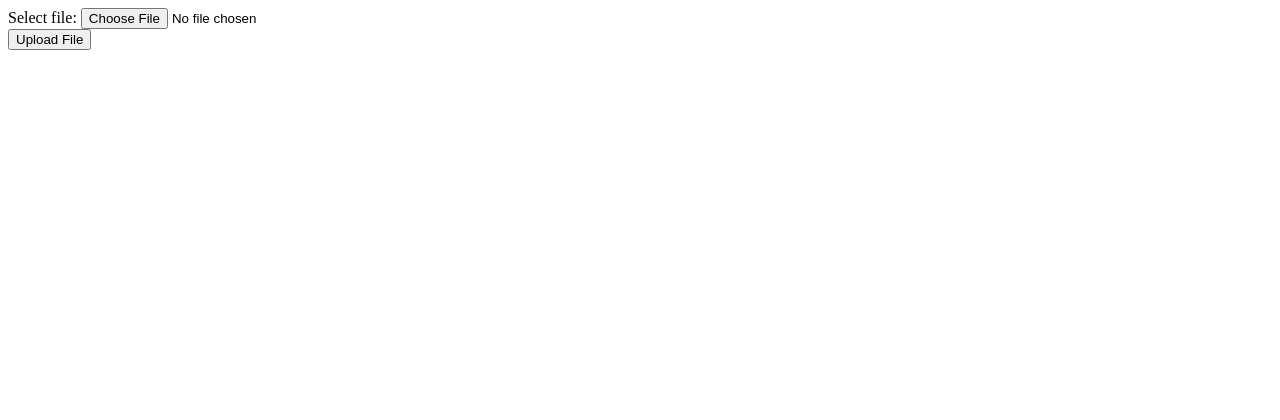
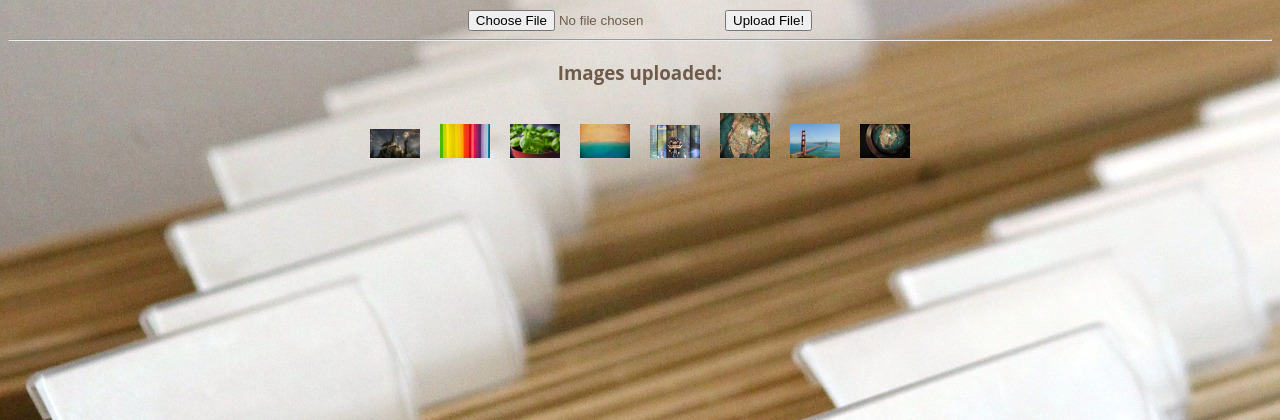
Before and after one commit to ShwethaPrahlad/cst336, a PHP site: page /labs/lab9/index.php in a window 1280 px wide. Shown: the top 420 px of the page. Run offline with PHP 8.4, Linux system fonts and the light colour scheme.

Commit message:
adding lab 9

```diff
--- /dev/null
+++ b/labs/lab9/css/styles.css
@@ -0,0 +1,16 @@
+body {
+text-align: center;
+background-image: url('../img/fileCabinet.jpg');
+font-family: 'Open Sans', sans-serif;
+color: #6F5B49;
+}
+
+img {
+    padding: 10px;
+
+}
+
+img:hover {
+    width: 250px;
+
+}
--- a/labs/lab9/index.php
+++ b/labs/lab9/index.php
@@ -1,18 +1,74 @@
 <?php
 
+ if (!empty($_FILES)) {
+
+   // print_r($_FILES);
+
+    echo "Image size: " . $_FILES['myFile']['size'];
+    echo "<br>";
+
+    if ($_FILES['myFile']['size'] <= 0){
+
+    echo "Sorry! Cannot upload the image as the image size could not be determined.";
+    echo "<br>";
+
+    }
+    else if (($_FILES['myFile']['size'] > 0) && ($_FILES['myFile']['size'] < 1000000)) {
+
+    move_uploaded_file( $_FILES['myFile']['tmp_name'], "gallery/" . $_FILES['myFile']['name']);
+
+    echo "Image successfully uploaded!";
+    echo "<br>";
+
+    }
+
+    else {
+
+        echo "Sorry! Cannot upload the image as the image size is larger than 1 MB";
+        echo "<br>";
+    }
+
+}
+
+
+    function displayImagesUploaded() {
+
+        $images = scandir("gallery"); //returns all file names within a folder
+
+        //print_r($images);
+
+        for ($i = 2; $i < count($images); $i++) {
+
+            echo "<img src='gallery/$images[$i]' width='50' />";
+
+        }//for
+
+    }//function
+
+
 ?>
+
+
 <!DOCTYPE html>
 <html>
+    <head>
+        <title> Lab 9: File Upload </title>
+        <link rel="stylesheet" href= "css/styles.css">
+    </head>
+    <body>
 
-<head>
-    <title> </title>
-</head>
 
-<body>
-    <form method="POST" enctype="multipart/form-data">
-        Select file: <input type="file" name="fileName" /> <br />
-        <input type="submit" name="uploadForm" value="Upload File" />
-    </form>
-</body>
+        <form  method="POST" enctype="multipart/form-data">
 
+            <input type="file" name="myFile" />
+            <button> Upload File! </button>
+
+        </form>
+
+        <hr>
+        <h3> Images uploaded: </h3>
+
+        <?= displayImagesUploaded() ?>
+
+    </body>
 </html>
```
Also changed, not shown: labs/lab9/gallery/279548.jpg (added), labs/lab9/gallery/ColoredWallpaper.jpeg (added), labs/lab9/gallery/basil-932079_1920.jpg (added), labs/lab9/gallery/beach-832346_1920.jpg (added), labs/lab9/gallery/book-books-bookshelf-1366830.jpg (added), labs/lab9/gallery/globe.jpeg (added), labs/lab9/gallery/pexels-photo-208745.jpeg (added), labs/lab9/gallery/pexels-photo-414916.jpeg (added), labs/lab9/img/fileCabinet.jpg (added), 1 other file.
